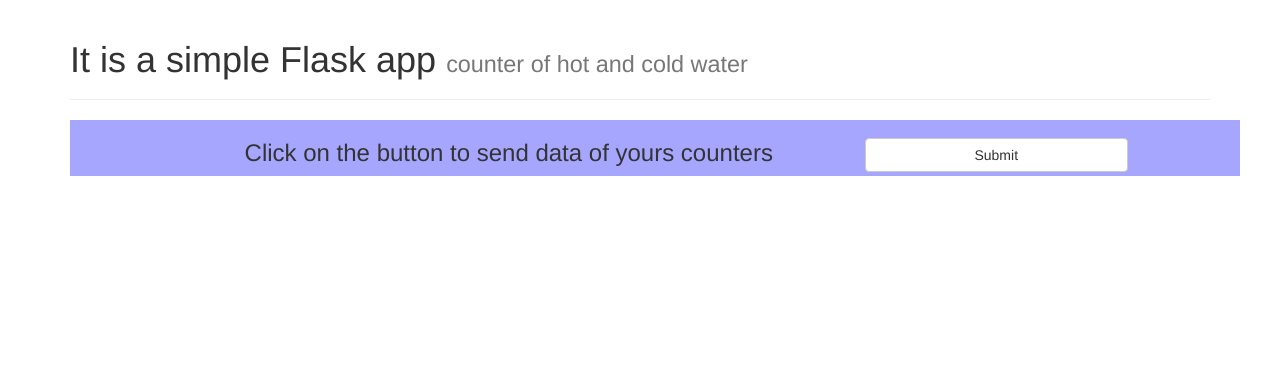
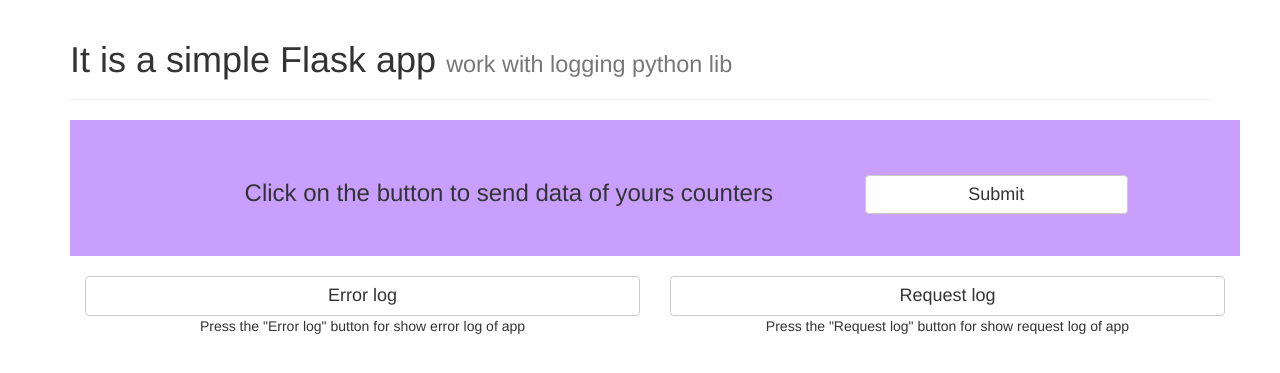
Before and after one commit to IsaevNik/logapp, a Flask app: page / in a window 1280 px wide. Shown: the top 373 px of the page. Run offline with Flask 2, Linux system fonts and the light colour scheme; some libraries are stand-ins or nearby versions.

Commit message:
add cilumn for logs

```diff
--- a/app/loggers.py
+++ b/app/loggers.py
@@ -2,10 +2,10 @@
 
 error_file_hendler = logging.FileHandler('errors.log', mode = 'a')
 error_file_hendler.setLevel(logging.ERROR)
-format_error = logging.Formatter("%(asctime)s - %(name)s - %(levelname)s - %(message)s", datefmt='%d/%m/%Y %I:%M:%S')
+format_error = logging.Formatter("%(asctime)s - %(message)s \n", datefmt='%I:%M:%S %d/%m/%Y')
 error_file_hendler.setFormatter(format_error)
 
 
 request_file_hendler = logging.FileHandler('request.log', mode = 'a')
-format_request = logging.Formatter("%(asctime)s - %(message)s", datefmt='%d/%m/%Y %I:%M:%S')
+format_request = logging.Formatter("%(asctime)s - %(message)s", datefmt='%I:%M:%S %d/%m/%Y')
 request_file_hendler.setFormatter(format_request)
--- a/app/static/css/style.css
+++ b/app/static/css/style.css
@@ -1,8 +1,45 @@
-.content {
-	background-color: #A6A6FF;
+.sender {
+	background-color: #C89FFF;
+	padding: 40px 0;
+	margin-bottom: 20px;
 }
 
 .submit-button {
 	width: 100%;
-	margin-top: 18px;
+	margin-top: 15px;
 }
+
+.btn {
+	font-size: 18px;
+}
+
+.show-log-btn {
+	width: 100%;
+}
+
+#error-log-container, #request-log-container {
+	background-color: #A6A6FF;
+	display: none;
+}
+
+.hide-log-text {
+	display: none;
+}
+
+.log-area {
+	overflow: scroll;
+	background-color: #f9f2f4;
+	height: 400px;
+}
+#request-log-container .log-area > pre {
+	color: #29298D;
+}
+
+#error-log-container .log-area > pre {
+	color: #c7254e;
+}
+
+pre {
+	margin-top: 10px;
+	word-wrap: normal;
+}
--- a/app/static/js/main_page.js
+++ b/app/static/js/main_page.js
@@ -1,6 +1,4 @@
 function main() {
-
-
 
 	$(".submit-button").on("click", function(){
 		var counterData = {
@@ -38,15 +36,36 @@
 		$.ajax({
  			url: '/datareceiver',
  			type: 'POST',
- 			contentType: "application/json; charset=ascii",
+ 			contentType: "application/json; charset=utf-8",
  			data: JSON.stringify(counterData),
 
  			success: function(response) {
+ 				console.log(response);
  			},
- 			error: function(error) {
- 			}
  		});
 	});
+
+	$(".show-log-btn").on("click", function(){
+		var filename = $(this).attr("data-target") + ".log"
+		var thisLogArea = $(this).siblings(".log-container").children(".log-area");
+		if($(this).siblings(".log-container").css("display") == "none"){
+			$.ajax({
+	 			url: '/getlog',
+	 			type: 'POST',
+	 			contentType: "application/json; charset=utf-8",
+	 			data: JSON.stringify(filename),
+
+	 			success: function(response) {
+	 				console.log(response);
+	 				$(thisLogArea).html(response);
+	 			},
+ 			});
+		}
+
+		$(this).siblings(".show-log-text").toggle();
+		$(this).siblings(".hide-log-text").toggle();
+		$(this).siblings(".log-container").slideToggle();
+ 	});
 }
 
 $(document).ready(main)
--- a/app/templates/index.html
+++ b/app/templates/index.html
@@ -24,10 +24,10 @@
   <body>
 	<div class="container page">
 		<div class="page-header">
-  			<h1>It is a simple Flask app <small>counter of hot and cold water</small></h1>
+  			<h1>It is a simple Flask app <small>work with logging python lib</small></h1>
 		</div>
-		<div class= "container content">
-			<div class="row">
+		<div class= "container">
+			<div class="row sender">
 				<div class = "col-sm-7 col-sm-offset-1">
 					<h3 class="text-center">  Click on the button to send data of yours counters </h3>
 				</div>
@@ -35,7 +35,30 @@
 					<input class="btn btn-default submit-button" type="submit" value="Submit">
 				</div>
 			</div>
-
+			<div class = "row">
+				<div class="col-sm-6">
+					<button type="button" id="show-error-log" class="btn btn-default show-log-btn" data-target="errors">Error log</button>
+					<p class="text-center show-log-text"> Press the "Error log" button for show error log of app </p>
+					<p class="text-center hide-log-text"> Press the "Error log" button for hide error log of app </p>
+					<div class="row-fluid log-container" id = "error-log-container">
+						<div class="control">
+						</div>
+						<div class="log-area col-sm-12">
+						</div>
+					</div>
+				</div>
+				<div class="col-sm-6 container">
+					<button type="button" id="request-log" class="btn btn-default show-log-btn" data-target="request">Request log</button>
+					<p class="text-center show-log-text"> Press the "Request log" button for show request log of app </p>
+					<p class="text-center hide-log-text"> Press the "Error log" button for hide request log of app </p>
+					<div class="row-fluid log-container" id = "request-log-container">
+						<div class="control">
+						</div>
+						<div class="log-area col-sm-12">
+						</div>
+					</div>
+				</div>
+			</div>
 		</div>
 
 	</div>
--- /dev/null
+++ b/app/templates/log.html
@@ -0,0 +1 @@
+<pre>{{text}}</pre>
--- a/app/views.py
+++ b/app/views.py
@@ -1,9 +1,17 @@
-from flask import render_template, request
+from flask import render_template, request, jsonify, abort
 import logging
 import json
+import os
 
 from app import app
 from loggers import request_file_hendler
+from config import base_dir
+
+def parse_data(data):
+	pass #for key in sorted(data.keys(), revers=True):
+
+
+
 
 @app.route('/')
 def index():
@@ -13,12 +21,28 @@
 
 @app.route('/datareceiver', methods=['GET','POST'])
 def equipments():
+	if request.method == 'GET':
+		return abort(404)
+	else:
+		i = 1 / 0
+		logger = logging.getLogger('app.views')
+		logger.setLevel(logging.INFO)
 
-	logger = logging.getLogger('app.views')
-	logger.setLevel(logging.INFO)
+		logger.addHandler(request_file_hendler)
 
-	logger.addHandler(request_file_hendler)
+		data = request.get_json()
+		parse_data(data)
+		logger.info('{}\n{}'.format(request.remote_addr,
+									json.dumps(data, sort_keys=False, indent=4)))
+		return jsonify({'status' : 'OK'}), 200
 
-	data = request.get_json()
-	logger.info('{}\n{}'.format(request.remote_addr, json.dumps(data, sort_keys=False, indent=4)))
-	return render_template('index.html')
+@app.route('/getlog', methods=['GET','POST'])
+def getlog():
+	if request.method == 'GET':
+		return abort(404)
+	else:
+		filename =  request.get_json()
+		with open(os.path.join(base_dir, filename)) as fd:
+			full_log = fd.read()
+
+		return render_template('log.html', text=full_log)
```
